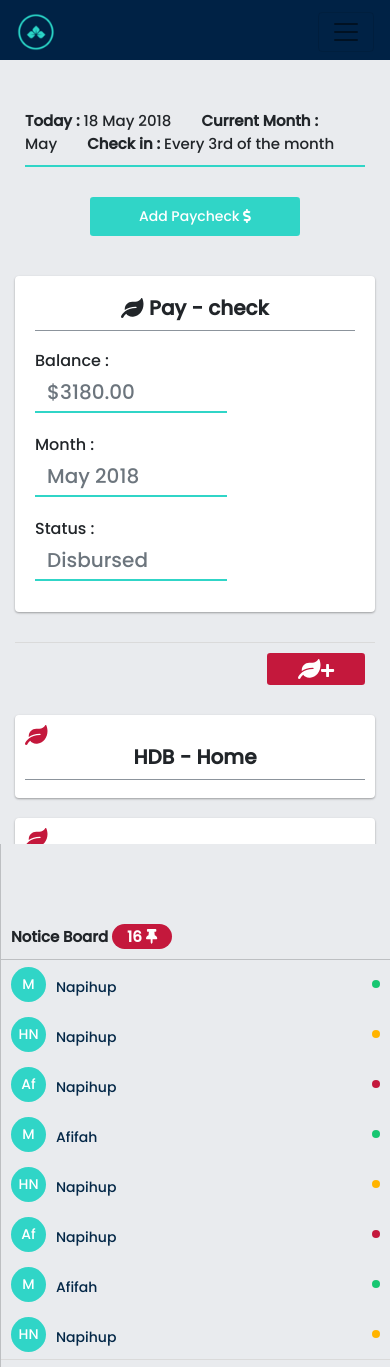
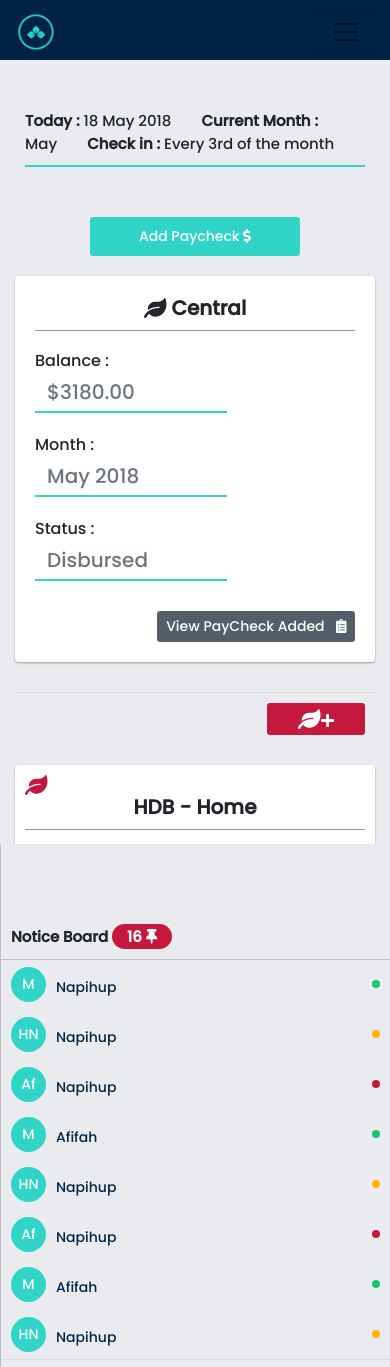
Before and after one commit to Napihups/IFFAH-CLIENT, an Angular app: page /user/leaf-house in a window 390 px wide. Shown: the top 1367 px of the page. Built offline with nearby package versions, Linux system fonts and the light colour scheme.

Commit message:
Fixing layout for paycheck form and modal of view-paychecks

```diff
--- a/src/app/app.module.ts
+++ b/src/app/app.module.ts
@@ -11,6 +11,8 @@ import { appRoute } from './app.routing';
 
 //----------APP MODULES -----------------------------//
 import { UserModule } from './user/user.module';
+
+
 
 
 @NgModule({
--- a/src/app/user/components/leaf-house/leaf-house.component.css
+++ b/src/app/user/components/leaf-house/leaf-house.component.css
@@ -39,9 +39,10 @@
 }
 
 .paycheck-form{
-	background: ;
+	background:;
 	/*position: absolute;*/
-	width: 70%;
+	width: 80%;
+	padding:0 20px;
 	height: 0px;
 	margin: 10px auto;
 	/*display: none;*/
@@ -49,7 +50,7 @@
 	transition: height 0.5s;
 }
 .paycheck-form-display{
-	height: 200px !important;
+	height: 300px !important;
 	border-bottom: 1px solid #dadada;
 }
 
@@ -115,6 +116,11 @@
 	box-shadow: 0 1px 3px rgba(0,0,0,0.12), 0 1px 2px rgba(0,0,0,0.24) !important;
 }
 
+.central-card-btn-panel{
+	background:;
+	margin-top: 20px;
+}
+
 
 
 
@@ -165,3 +171,15 @@
 	padding: 0px !important;
 	margin:0px !important;
 }
+
+
+/*-----------------------  MODAL STYLES -----------------------*/
+#viewPayChecksModal .list-group-item{
+	/*border:none !important;*/
+}
+
+#viewPayChecksModal h5{
+	font-size: 17px;
+	/*font-weight: bold;*/
+	margin-right: 30px;
+}
--- a/src/app/user/components/leaf-house/leaf-house.component.html
+++ b/src/app/user/components/leaf-house/leaf-house.component.html
@@ -19,19 +19,17 @@
 
 					<div class="paycheck-card card-body">
 
-						<button *ngIf="!paycheckFormDisplay" (click)="paycheckFormClick()" id="btn-addpaycheck" class="btn btn-sm bg-primary c-white pl-5 pr-5 pt-2 pb-2">
-						Add Paycheck <i class="fas fa-dollar-sign"></i>
-						</button>
-						<button *ngIf="paycheckFormDisplay" (click)="paycheckFormClick()" id="btn-addpaycheck" class="btn btn-sm bg-grey c-white bg-grey-hover">
-						Cancel
-						</button>
-						<button *ngIf="paycheckFormDisplay" (click)="paycheckFormClick()" id="btn-addpaycheck" class="btn btn-sm bg-primary c-white">
-						Deposit <i class="fas fa-angle-double-down"></i>
-						</button>
 
 
+						<div *ngIf="showMsgONE" class="alert bg-success alert-dismissible fade show" role="alert">
+  <strong style="font-weight: bold">Deposit sucessful !</strong> You should start disburse and track down your cashflow for this paycheck
+  <button (click)="showMsgONE = false" type="button" class="close" data-dismiss="alert" aria-label="Close">
+    <span aria-hidden="true">&times;</span>
+  </button>
+</div>
 						<div #paycheckForm class="paycheck-form">
-							<form class="form text-left">
+							<h1 class="">New Pay-Check</h1>
+							<form #pcForm class="form text-left">
 								<div class="row" style="background:">
 									<div class="col-md-4">
 										<label class="my-1 mr-2 mb-2" for="">Amount</label>
@@ -48,7 +46,9 @@
 									      </div>
 									</div>
 									<div class="col-md-4" style="background:">
-										 <label class="my-1 mr-2" for="inlineFormCustomSelectPref">Income Source</label>
+										 <label class="my-1 mr-2" for="inlineFormCustomSelectPref">
+										 Income Source
+										</label>
 										  <select class="custom-select my-1 mr-sm-2" id="inlineFormCustomSelectPref">
 										    <option selected>Choose employer</option>
 										    <option value="1">Cognizant Solutions</option>
@@ -57,17 +57,14 @@
 										  </select>
 									</div>
 									<div class="col-md-4" style="background:">
-										 <label class="my-1 mr-2" for="inlineFormCustomSelectPref">
-										 Month of paycheck</label>
-										  <select class="custom-select my-1 mr-sm-2" id="inlineFormCustomSelectPref">
-										    <option selected>Jan</option>
-										    <option value="1">Feb</option>
-										    <option value="2">March</option>
-										    <option value="3">April</option>
-										    <option value="3">May</option>
-										    <option value="3">June</option>
-										    <option value="3">July</option>
-										  </select>
+										 <label class="my-1 mr-2 mb-2" for="inlineFormCustomSelectPref">
+										 Month of paycheck
+
+										</label>
+										 <div class="input-group mb-2">
+										  <input class="form-control" disabled placeholder="May 2018">
+										  <span class="text-muted font-italic">Deposit paycheck is only for the current month </span>
+										</div>
 									</div>
 								</div>
 								<div class="row mt-2">
@@ -78,15 +75,24 @@
 										<textarea class="form-control" rows="2"></textarea>
 									</div>
 								</div>
-
 							</form>
 						</div>
+
+						<button *ngIf="!paycheckFormDisplay" (click)="paycheckFormClick()" id="btn-addpaycheck" class="btn btn-sm bg-main bg-primary-hover c-white pl-5 pr-5 pt-2 pb-2">
+						Add Paycheck <i class="fas fa-dollar-sign"></i>
+						</button>
+						<button *ngIf="paycheckFormDisplay" (click)="doCancelPayCheckForm()" id="btn-addpaycheck" class="btn btn-sm bg-grey c-white ">
+						Cancel
+						</button>
+						<button *ngIf="paycheckFormDisplay" (click)="doDeposit()" id="btn-addpaycheck" class="btn btn-sm bg-main bg-primary-hover c-white">
+						Deposit <i class="fas fa-angle-double-down"></i>
+						</button>
 					</div>
 
 
 
 					<div class='card card-body central-ticket'>
-						<h1><i class="fas fa-leaf "></i> Pay - check
+						<h1><i class="fas fa-leaf "></i> Central
 
 						</h1>
 						<div class="row text-left">
@@ -121,10 +127,13 @@
 						</div>
 						<div class="row">
 							<div class="col-md-12 text-right">
-								<div class="">
-									<!-- <button class="btn btn-sm bg-green c-white bg-green-hover">Add Paycheck
-									 <i class="fas fa-dollar-sign"></i></button>
-									<button class="btn btn-sm bg-green c-white">Disburse
+								<div class="central-card-btn-panel">
+									<button class="btn btn-sm bg-grey c-white bg-green-hover"
+									data-toggle="modal" data-target="#viewPayChecksModal">
+										View PayCheck Added &nbsp;
+									 <i class="fas fa-clipboard-list"></i>
+									</button>
+									<!-- <button class="btn btn-sm bg-green c-white">Disburse
 									 <i class="fas fa-dollar-sign"></i></button>
 									<button class="btn btn-sm bg-danger c-white">Reset <i class="fas fa-circle-notch"></i></button>
 									<button class="btn-setup btn btn-sm bg-grey c-white">Setup <i class="fas fa-sliders-h"></i></button>
@@ -142,6 +151,34 @@
 						</button>
 					</div>
 
+					<div class="row">
+						<div class="col-md-4">
+							<div class="red-leaf-card card card-body">
+								<i class="fas fa-leaf red-leaf-icon"></i>
+								<h1>HDB - Home</h1>
+
+
+							</div>
+						</div>
+						<div class="col-md-4">
+							<div class="red-leaf-card card card-body">
+								<i class="fas fa-leaf red-leaf-icon"></i>
+								<h1>HDB - Home</h1>
+
+
+							</div>
+						</div>
+						<div class="col-md-4">
+							<div class="red-leaf-card card card-body">
+								<i class="fas fa-leaf red-leaf-icon"></i>
+								<h1>HDB - Home</h1>
+
+
+							</div>
+						</div>
+
+
+					</div>
 					<div class="row">
 						<div class="col-md-4">
 							<div class="red-leaf-card card card-body">
@@ -188,3 +225,37 @@
 
 	</div>
 </div>
+
+
+<!--------------------------- MODALS TEMPLATES ------------------------------------>
+<div class="modal fade" id ="viewPayChecksModal">
+	<div class="modal-dialog modal-lg" role="document">
+		<div class="modal-content">
+		  <div class="modal-body text-center custom">
+
+		   	<ul class="list-group">
+		   		<li class="list-group-item text-left">
+		   			<div class="row" style="background:">
+		   				<p class="pc-date">Deposited on : <span>16/05/2018 &nbsp; 5:37 PM</span></p>
+		   			</div>
+		   			<div class="paycheck-item">
+		   				<h5 class="d-inline"> <span class="font-weight-bold c-dark">Amount :</span> $3152.00</h5>
+
+						<h5 class="d-inline"> <span class="font-weight-bold c-dark">Source :</span> Cognizant Solutions</h5>
+		   			</div>
+		   			<div class="remark">
+		   				<label>Remark</label>
+		   				<p> vdiohve level leacbea feape fae;f aefae
+		   				dveov eale aecaedirfkdirlifjef ef
+		   			dvsif eqflef efi</p>
+		   			</div>
+		   		</li>
+		   		<li class="list-group-item">Hello</li>
+		   		<li class="list-group-item">Hello</li>
+		   	</ul>
+
+		    <button type="button" class="btn btn-sm btn-secondary" data-dismiss="modal">Cancel</button>
+		  </div>
+		</div>
+	</div>
+</div>
--- a/src/app/user/components/leaf-house/leaf-house.component.ts
+++ b/src/app/user/components/leaf-house/leaf-house.component.ts
@@ -10,10 +10,14 @@ export class LeafHouseComponent implements OnInit, AfterViewInit {
 
 	//------- DOM ---------------------------//
 	@ViewChild('paycheckForm') paycheckForm
+	@ViewChild('amountInput') amountInput;
+	@ViewChild('pcForm') pcForm;
+
 	//---------------------------------------//
 
 	//------------ DOM STATE -----------------
 	paycheckFormDisplay:boolean = false;
+	showMsgONE:boolean = false
 	//---------------------------------------//
 
   constructor() { }
@@ -25,6 +29,7 @@ export class LeafHouseComponent implements OnInit, AfterViewInit {
   	if(!this.paycheckFormDisplay){
   		this.paycheckForm.nativeElement.className = 'paycheck-form' ;
   	}
+  	this.pcForm.nativeElement.reset();
   }
 
 
@@ -39,6 +44,23 @@ export class LeafHouseComponent implements OnInit, AfterViewInit {
   	}
   }
 
+  doCancelPayCheckForm(){
+  	this.paycheckFormDisplay = false;
+  	this.paycheckForm.nativeElement.className = 'paycheck-form';
+  	this.pcForm.nativeElement.reset();
+  }
+
+  doDeposit(){
+  	this.paycheckFormDisplay = false;
+  	this.paycheckForm.nativeElement.className = 'paycheck-form';
+  	this.pcForm.nativeElement.reset();
+  	this.showMsgONE = true;
+  }
+
+
+  //----------------- UTILS -----------------------------------//
+
+
 
 
 }
--- a/src/app/user/user.module.ts
+++ b/src/app/user/user.module.ts
@@ -7,6 +7,7 @@ import { UserModuleRouting } from './user-module.routing';
 import { NavbarComponent } from './components/navbar/navbar.component';
 import { NoticeBoardComponent } from './components/notice-board/notice-board.component';
 import { LeafHouseComponent } from './components/leaf-house/leaf-house.component';
+
 
 @NgModule({
   imports: [
@@ -18,7 +19,8 @@ import { LeafHouseComponent } from './components/leaf-house/leaf-house.component
   	RepositoryComponent,
   	UserMainComponent,
   	NavbarComponent,
-  	NoticeBoardComponent, LeafHouseComponent
+  	NoticeBoardComponent,
+    LeafHouseComponent
   ]
 })
 export class UserModule { }
--- a/src/styles.css
+++ b/src/styles.css
@@ -26,6 +26,10 @@
 
 .bg-primary{
     background: #30D5C7 !important;
+}
+
+.bg-main{
+    background:  #30D5C7 !important;
 }
 
 .bg-default{
@@ -87,6 +91,16 @@
     box-shadow: 0 1px 3px rgba(0,0,0,0.12), 0 1px 2px rgba(0,0,0,0.24);
 }
 
+.bg-main:hover{
+    background: #2abbaf !important;
+    box-shadow: 0 1px 3px rgba(0,0,0,0.12), 0 1px 2px rgba(0,0,0,0.24);
+}
+
+.bg-grey:hover{
+    background: #3c454e !important;
+    box-shadow: 0 1px 3px rgba(0,0,0,0.12), 0 1px 2px rgba(0,0,0,0.24);
+}
+
 
 @media only screen and (min-width:1400px) {
     .app-wrapper {
```
